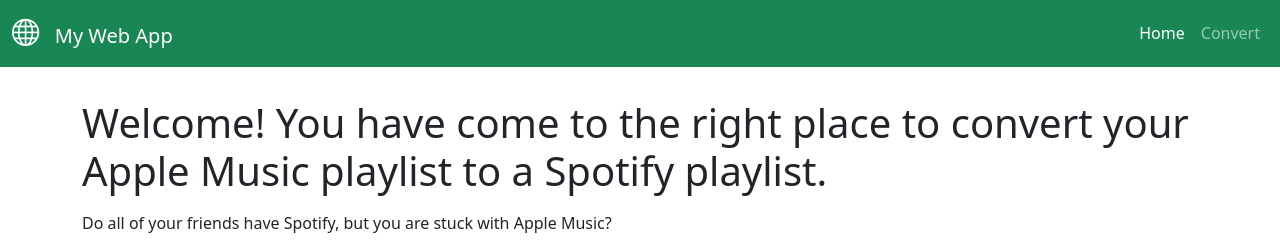
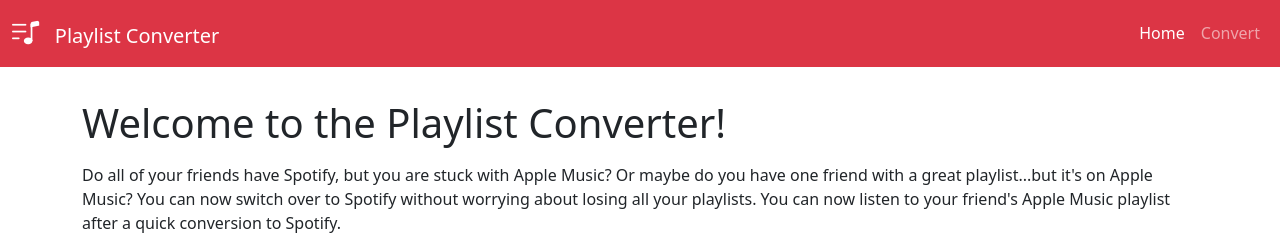
Before and after one commit to emm331/AppleMusicToSpotify, a Flask app: page / in a window 1280 px wide. Shown: the top 252 px of the page. Run offline with Flask 2, Linux system fonts and the light colour scheme.

Commit message:
Re-adding Webapp

```diff
--- a/web_app/__init__.py
+++ b/web_app/__init__.py
@@ -5,7 +5,7 @@
 from flask import Flask
 
 from web_app.routes.home_routes import home_routes
-from web_app.routes.convert_routes import convert_routes
+#from web_app.routes.convert_routes import convert_routes
 #from web_app.routes.unemployment_routes import unemployment_routes
 #from web_app.routes.book_routes import book_routes
 #from web_app.routes.weather_routes import weather_routes
@@ -20,7 +20,7 @@ def create_app():
     #app.config["SECRET_KEY"] = SECRET_KEY
 
     app.register_blueprint(home_routes)
-    app.register_blueprint(convert_routes)
+    #app.register_blueprint(convert_routes)
     #app.register_blueprint(unemployment_routes)
 
     #app.register_blueprint(book_routes)
--- a/web_app/routes/home_routes.py
+++ b/web_app/routes/home_routes.py
@@ -1,4 +1,5 @@
 # this is the "web_app/routes/home_routes.py" file...
+# test
 
 from flask import Blueprint, request, render_template
 
--- a/web_app/templates/bootstrap_5_layout.html
+++ b/web_app/templates/bootstrap_5_layout.html
@@ -44,7 +44,7 @@
         ('/convert', 'convert', 'Convert'),
     ] -%}
     {% set active_page = active_page|default('home') -%}
-    <nav class="navbar navbar-expand-lg navbar-dark bg-success">
+    <nav class="navbar navbar-expand-lg navbar-dark bg-danger">
         <div class="container-fluid">
             <!--a class="navbar-brand" href="/">My Web App</a-->
             <a class="navbar-brand" href="/">
@@ -52,9 +52,9 @@
                     ICONS
                     https://icons.getbootstrap.com/
                 -->
-                <i class="bi-globe" style="font-size: 1.7rem; color: white;"></i>
+                <i class="bi bi-music-note-list" style="font-size: 1.7rem; color: white;"></i>
                 &nbsp;
-                My Web App
+                Playlist Converter
             </a>
 
             <button class="navbar-toggler" type="button" data-bs-toggle="collapse" data-bs-target="#navbarSupportedContent" aria-controls="navbarSupportedContent" aria-expanded="false" aria-label="Toggle navigation">
--- a/web_app/templates/home.html
+++ b/web_app/templates/home.html
@@ -4,27 +4,28 @@
 
 {% block content %}
 
-    <h1>Welcome! You have come to the right place to convert your Apple Music playlist to a Spotify playlist.</h1>
+    <h1>Welcome to the Playlist Converter!</h1>
     <p></p>
-    <p>Do all of your friends have Spotify, but you are stuck with Apple Music?</p>
-    <p>Or maybe do you have one friend with a great playlist...but it's on Apple Music?</p>
-    <p>You can now switch over to Spotify without worrying about losing all your playlists.</p>
-    <p>You can now listen to your friend's Apple Music playlist after a quick conversion to Spotify.</p>
-    <p>Just make sure you have the Apple Music playlist accesible as a .XML file and navigate over to the "Convert" tab.</p>
+    <p>Do all of your friends have Spotify, but you are stuck with Apple Music? Or maybe do you have one friend with a great playlist...but it's on Apple Music? You can now switch over to Spotify without worrying about losing all your playlists. You can now listen to your friend's Apple Music playlist after a quick conversion to Spotify.</p>
+    <p>Just make sure to have your Apple Music playlist accesible as a .XML file and navigate over to the "Convert" tab.</p>
 
     <!-- SEE: https://getbootstrap.com/docs/5.2/components/carousel/ -->
     <div id="carouselExampleSlidesOnly" class="carousel slide" data-bs-ride="carousel">
+        <div class="carousel-indicators w-25">
+            <button type="button" data-bs-target="#carouselExampleIndicators" data-bs-slide-to="0" class="active" aria-current="true" aria-label="Slide 1"></button>
+            <button type="button" data-bs-target="#carouselExampleIndicators" data-bs-slide-to="1" aria-label="Slide 2"></button>
+            <button type="button" data-bs-target="#carouselExampleIndicators" data-bs-slide-to="2" aria-label="Slide 3"></button>
+          </div>
         <div class="carousel-inner">
             <div class="carousel-item active">
-                <img src="https://miro.medium.com/max/1400/1*81dcjkKHeSHDSwaGn-PSkw.jpeg" class="d-block w-100" alt="...">
+                <img src="https://snworksceo.imgix.net/dpn-34s/d1c51649-cd92-4a82-859e-dba7687262b2.sized-1000x1000.jpeg?w=1000" class="d-block w-50" alt="...">
+            </div>
+            <div class="carousel-item">
+                <img src="https://miro.medium.com/max/1400/1*81dcjkKHeSHDSwaGn-PSkw.jpeg" class="d-block w-50" alt="...">
             </div>
 
             <div class="carousel-item">
-                <img src="https://i.pinimg.com/originals/43/42/22/434222ff5e7442e0a83f66205c38ed08.jpg" class="d-block w-100" alt="...">
-            </div>
-
-            <div class="carousel-item">
-                <img src="https://snworksceo.imgix.net/dpn-34s/d1c51649-cd92-4a82-859e-dba7687262b2.sized-1000x1000.jpeg?w=1000" class="d-block w-100" alt="...">
+                <img src="https://happymag.tv/wp-content/uploads/2020/02/Pensioner-Half.jpg" class="d-block w-50" alt="...">
             </div>
         </div>
     </div>
```
Also changed, not shown: web_app/routes/convert_routes.py (deleted, +0 -46 lines), web_app/templates/convert.html (+10 -52 lines), 1 other file.
